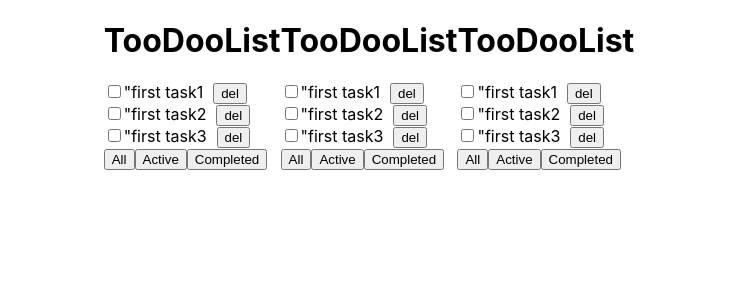
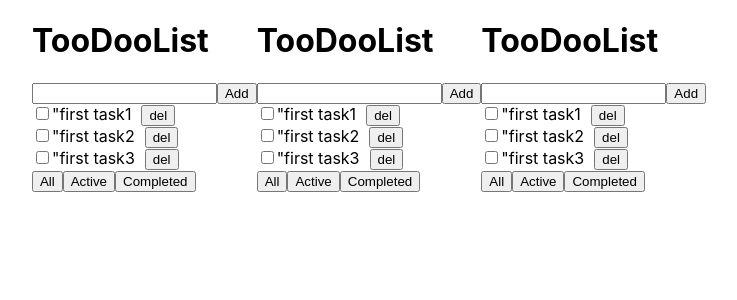
Before and after one commit to Alexey928/rebield-ToodooList, a React (Create React App) app: page / in a window 1280 px wide. Shown: the top 300 px of the page, without its empty margins (271-1008 px from the left). Built offline with nearby package versions, Linux system fonts and the light colour scheme.

Commit message:
crated base structure 5

```diff
--- a/src/App.tsx
+++ b/src/App.tsx
@@ -67,11 +67,22 @@ function App() {
     const addTAsk = (listID:string,title:string)=>{
         setTasks({...tasks,[listID]:[{id: v1(), title: title, isDone: false},...tasks[listID]]});
     }
+    const addTodooList = (title:string)=>{
+        const forigenKeyID = v1();
+        setToodoLists([...toodoLists,{id:forigenKeyID,title:title,filter:"All"}]);
+        setTasks({...tasks,[forigenKeyID]:[]});
+    }
+    const removeTodooList = (listID:string)=>{
+       setToodoLists(toodoLists.filter(list=>list.id!==listID))
+       delete tasks[listID]
+    }
+
 
     return (
         <div>
             <div style={styles.too_dooLists_contayner}>
-                {toodoLists.map((tl)=><TooDooList  setToodoListFilter={setToodoListFilter}
+                {toodoLists.map((tl)=><TooDooList  addTAsk={addTAsk}
+                                                                setToodoListFilter={setToodoListFilter}
                                                                 removeTask={removeTask}
                                                                 changeTaskStatus={changeTaskStatus}
                                                                 filter = {tl.filter}
@@ -79,7 +90,6 @@ function App() {
                                                                 key={tl.id}
                                                                 listID={tl.id}
                                                                 title={tl.title}/>)
-
                 }
 
 
--- a/src/AuxiliaryLogic/AuxiliaryLogic.ts
+++ b/src/AuxiliaryLogic/AuxiliaryLogic.ts
@@ -11,7 +11,7 @@ export const getTasksForRender = (filter:filterValueType, tasks:Array<tasckType>
             return tasks;
     }}
 
-export const validateInputValue=(inputValue:string,errSeater:(err:boolean)=>void)=>{
+export const validateInputValue=(inputValue:string,errSeater:(err:boolean)=>void):boolean=>{
     if (inputValue.trim()) {
         errSeater(false);
         return true
--- a/src/Components/AddItemForm.tsx
+++ b/src/Components/AddItemForm.tsx
@@ -14,15 +14,20 @@ const AddItemForm:React.FC<AddItemFormPropsType> = ({addItem,ID}) => {
         <div>
             <input type="text"
                    value={inputValue}
-                   onChange={(e:ChangeEvent<HTMLInputElement>)=> setInputValue(e.currentTarget.value)}
-                   autoFocus
+                   onChange={(e:ChangeEvent<HTMLInputElement>)=> {
+                       setInputValue(e.currentTarget.value);
+                       setError(false);
+                   }}
+                   onKeyPress={(e:any)=> {
+                       e.key==="Enter" &&
+                       validator(inputValue,setError) &&
+                       addItem(ID,inputValue);
+                       e.key==="Enter"&&setInputValue("");
+                   }}
             />
-            <button
-                onClick={()=>validator(inputValue,setError) && addItem(inputValue,ID)}
-                onKeyPress={(e:any)=> e.key==="Enter" && validator(inputValue,setError) && addItem(inputValue,ID)}>
-                Add</button>
+            <button onClick={()=>{validator(inputValue,setError) && addItem(ID,inputValue);setInputValue("")}}>Add</button>
+            {error&&<span>ER</span>}
         </div>
     );
 };
-
 export default AddItemForm;
--- a/src/Components/TooDooList.tsx
+++ b/src/Components/TooDooList.tsx
@@ -3,6 +3,7 @@ import Task from "./Task";
 import {filterValueType, tasckType} from "../App";
 import {getTasksForRender as tasksFilter} from "../AuxiliaryLogic/AuxiliaryLogic"
 import FilteredButtonsInterface from "./FilteredButonsInterfase";
+import AddItemForm from "./AddItemForm";
 
 type tooDoListPropsType = {
     title:string
@@ -12,6 +13,7 @@ type tooDoListPropsType = {
     changeTaskStatus:(tascID:string, listID:string)=>void,
     removeTask:(ascID:string, listID:string)=>void,
     setToodoListFilter:(listID:string,filter:filterValueType)=>void,
+    addTAsk:(listID:string,title:string)=>void
 }
 
 const TooDooList:React.FC<tooDoListPropsType> = ({
@@ -21,12 +23,14 @@ const TooDooList:React.FC<tooDoListPropsType> = ({
                                                      filter,
                                                      changeTaskStatus ,
                                                      removeTask,
-                                                     setToodoListFilter
+                                                     setToodoListFilter,
+                                                     addTAsk
                                                  }) => {
 
     return (
         <div >
             <h1>TooDooList</h1>
+            <AddItemForm ID={listID} addItem={addTAsk}/>
             <div>
                 {tasksFilter(filter,tasks).map((t) =>
                     (<Task remuveTask={()=>removeTask(t.id,listID)}
```
